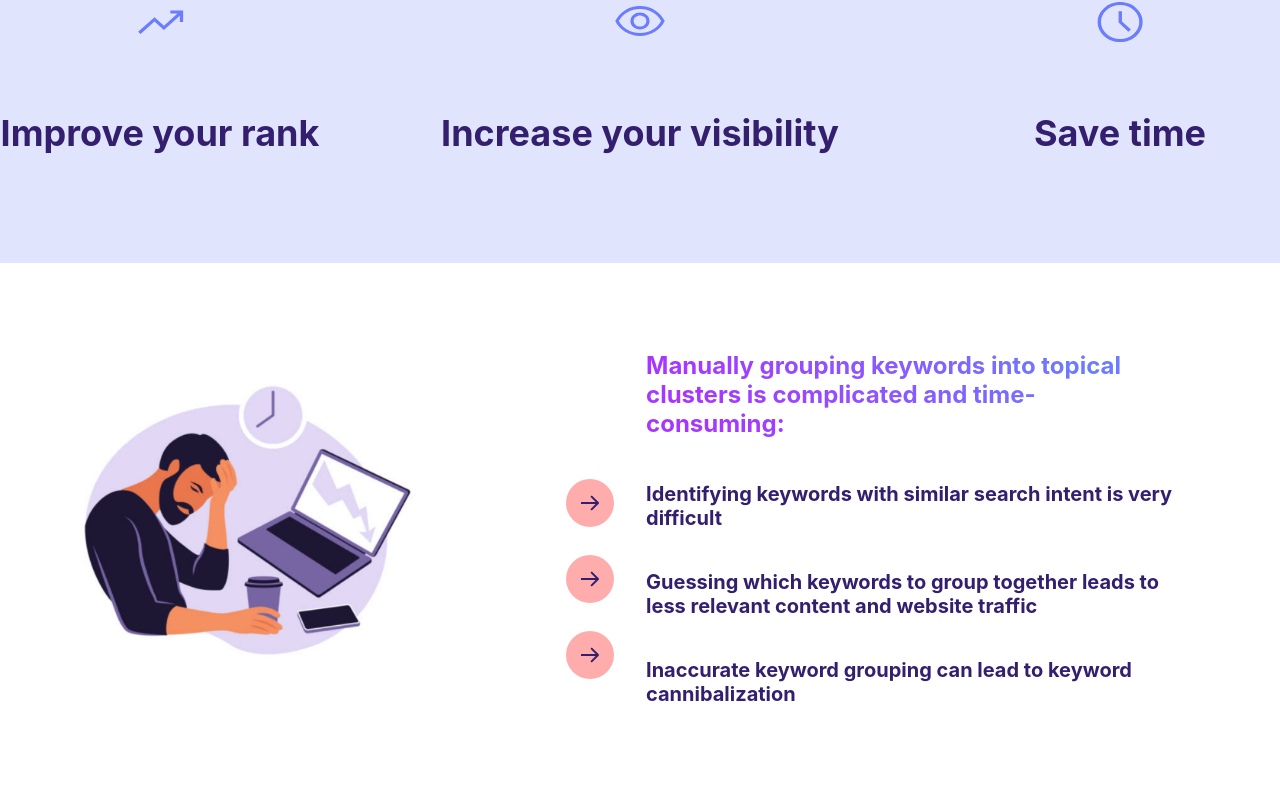
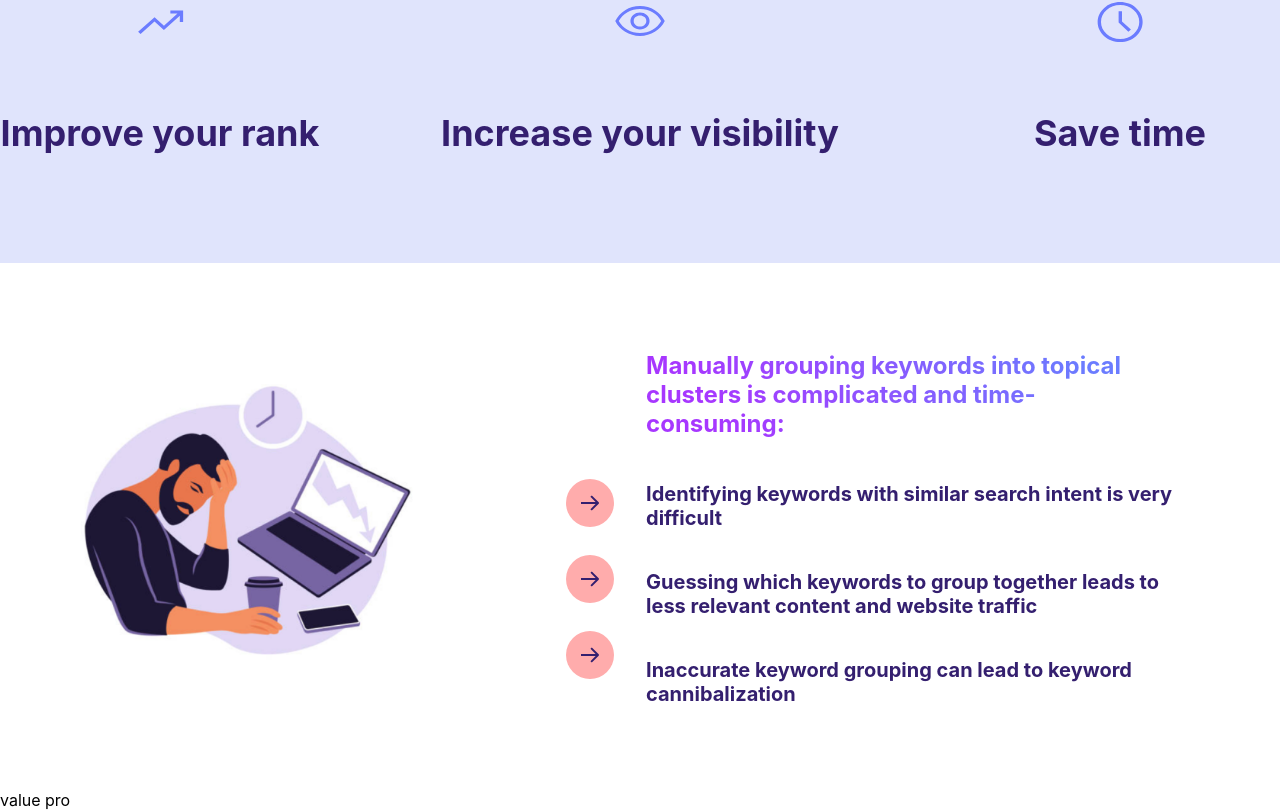
Before and after one commit to joffenhopland/top-clusters, a React (Create React App) app: page / in a window 1280 px wide. Shown: the part 1273-2083 px from the top of the page. Built offline with nearby package versions, Linux system fonts and the light colour scheme; no server answers.

Commit message:
start on value prop

```diff
--- a/src/components/homepage/homepage.component.jsx
+++ b/src/components/homepage/homepage.component.jsx
@@ -1,6 +1,7 @@
 import Header from "../header/header.component"
 import ValueStack from "../value-stack/value-stack.component"
 import Problem from "../problem/problem.component"
+import ValueProp from "../value-prop/value-prop.component"
 import {HomepageContainer} from "./homepage.styles"
 
 const Homepage = () => {
@@ -9,8 +10,8 @@ const Homepage = () => {
             <Header/>
             <ValueStack/>
             <Problem/>
-            {/* <ValuePropSection/>
-            <GuideSection/>
+            <ValueProp/>
+            {/* <GuideSection/>
             <PlanSection/>
             <PricingSection/>
             <SuccessSection/>
--- /dev/null
+++ b/src/components/value-prop/value-prop.component.jsx
@@ -0,0 +1,12 @@
+import {ValuePropContainer, ValuePropContent} from "./value-prop.styles"
+
+const ValueProp = () => {
+    return(
+        <ValuePropContainer>
+            value pro
+
+        </ValuePropContainer>
+    )
+}
+
+export default ValueProp
--- /dev/null
+++ b/src/components/value-prop/value-prop.styles.jsx
@@ -0,0 +1,9 @@
+import styled from 'styled-components';
+
+export const ValuePropContainer = styled.div`
+`;
+
+export const ValuePropContent = styled.section`
+display: flex;
+flex-direction: column;
+`;
```
